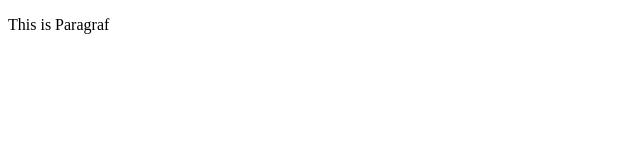
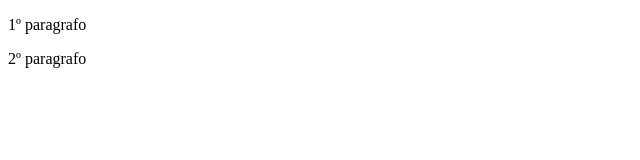
Before and after one commit to LLEIO/ProgWeb, a plain HTML site: page index.html in a window 1280 px wide. Shown: the whole page, without its empty margins (0-640 px from the left). Drawn offline with Linux system fonts and the light colour scheme.

Commit message:
Segunda Versão

```diff
--- a/index.html
+++ b/index.html
@@ -4,6 +4,7 @@
 	<title>GitHub System</title>
 </head>
 <body>
-	<p>This is Paragraf</p>
+	<p>1º paragrafo</p>
+	<p>2º paragrafo</p>
 </body>
 </html>
```
